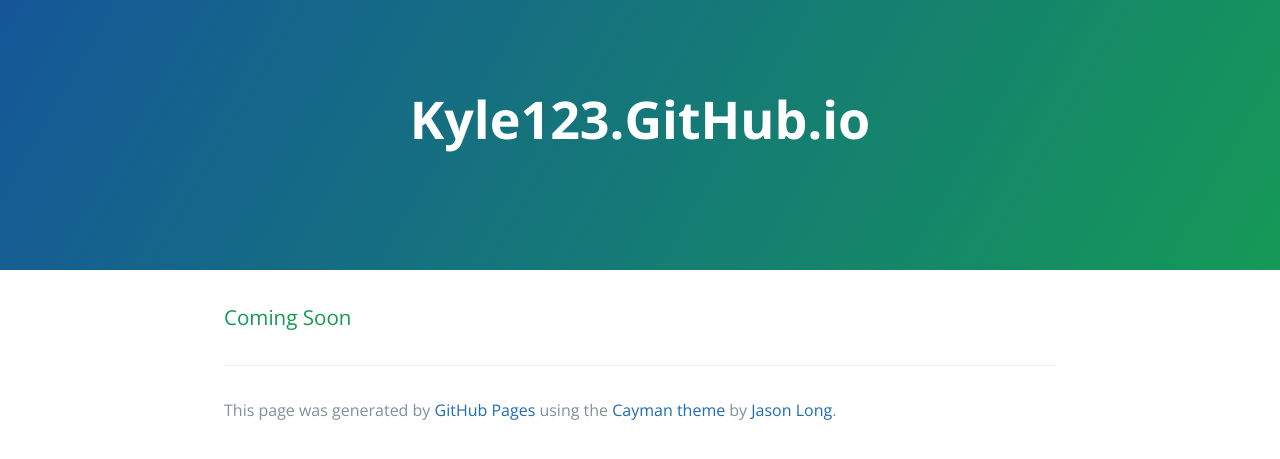
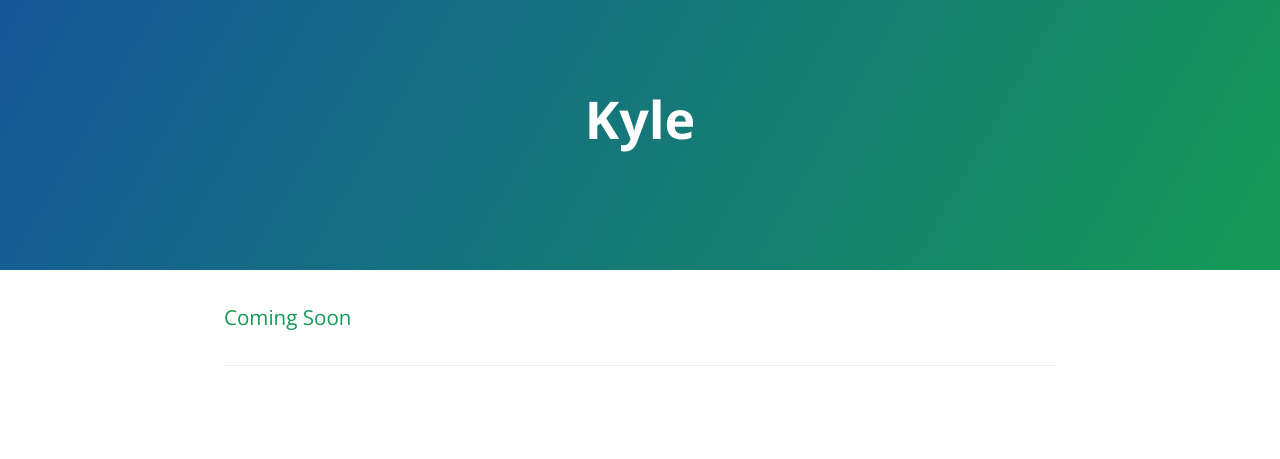
Before and after one commit to Kyle123/Kyle123.github.io, a Jekyll site: the page index.html, which Jekyll copies as it is, in a window 1280 px wide. Shown: the top 459 px of the page. Built offline with Jekyll 4.4.1, drawn with Linux system fonts in a browser that asks for light colours.

Commit message:
Update index.html

```diff
--- a/index.html
+++ b/index.html
@@ -2,7 +2,7 @@
 <html lang="en-us">
   <head>
     <meta charset="UTF-8">
-    <title>Kyle123.GitHub.io by Kyle123</title>
+    <title>Kyle</title>
     <meta name="viewport" content="width=device-width, initial-scale=1">
     <link rel="stylesheet" type="text/css" href="stylesheets/normalize.css" media="screen">
     <link href='https://fonts.googleapis.com/css?family=Open+Sans:400,700' rel='stylesheet' type='text/css'>
@@ -11,7 +11,7 @@
   </head>
   <body>
     <section class="page-header">
-      <h1 class="project-name">Kyle123.GitHub.io</h1>
+      <h1 class="project-name">Kyle</h1>
       <h2 class="project-tagline"></h2>
     </section>
 
@@ -21,7 +21,6 @@
 
       <footer class="site-footer">
 
-        <span class="site-footer-credits">This page was generated by <a href="https://pages.github.com">GitHub Pages</a> using the <a href="https://github.com/jasonlong/cayman-theme">Cayman theme</a> by <a href="https://twitter.com/jasonlong">Jason Long</a>.</span>
       </footer>
 
     </section>
```
